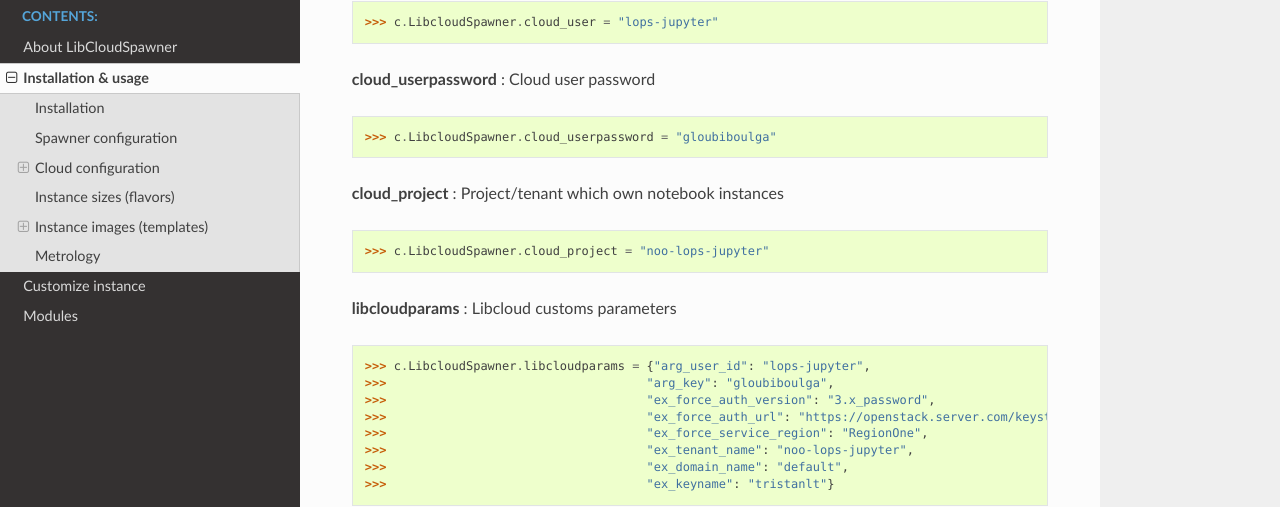
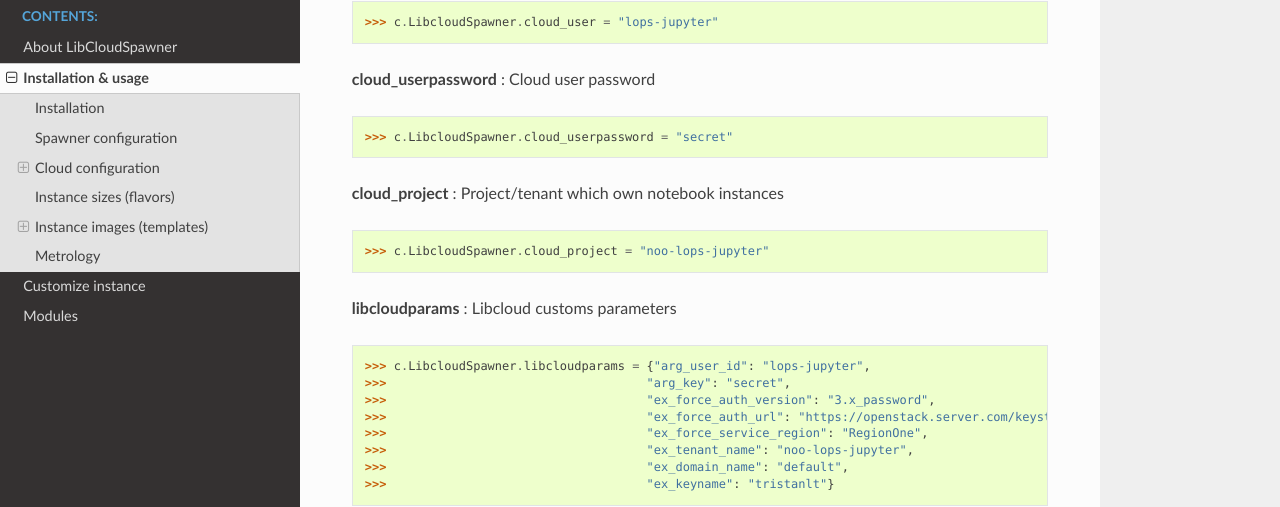
Before and after one commit to jupytercloud-project/jupyterhub-libcloudspawner, a Sphinx documentation site: the page built from doc/source/install.rst, in a window 1280 px wide and 900 px high, scrolled down 937 px. Shown: the part 130-637 px from the top of the window. Built offline with Sphinx 7.4.7 and the Read the Docs theme 2.0.0, drawn with Linux system fonts in a browser that asks for light colours.

Commit message:
Fixe issue #2

```diff
--- a/doc/source/install.rst
+++ b/doc/source/install.rst
@@ -39,7 +39,7 @@ For instance, in this case, the cloud provider is an OpenStack cloud. Login and
 
 **cloud_userpassword** : Cloud user password
 
->>> c.LibcloudSpawner.cloud_userpassword = "gloubiboulga"
+>>> c.LibcloudSpawner.cloud_userpassword = "secret"
 
 **cloud_project** : Project/tenant which own notebook instances
 
@@ -49,7 +49,7 @@ For instance, in this case, the cloud provider is an OpenStack cloud. Login and
 **libcloudparams** : Libcloud customs parameters
 
 >>> c.LibcloudSpawner.libcloudparams = {"arg_user_id": "lops-jupyter",
->>>                                    "arg_key": "gloubiboulga",
+>>>                                    "arg_key": "secret",
 >>>                                    "ex_force_auth_version": "3.x_password",
 >>>                                    "ex_force_auth_url": "https://openstack.server.com/keystone/v3/auth/tokens",
 >>>                                    "ex_force_service_region": "RegionOne",
```
